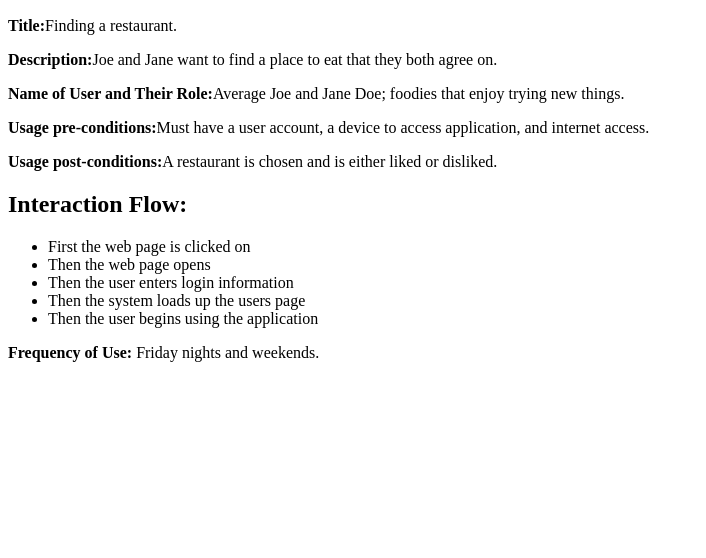
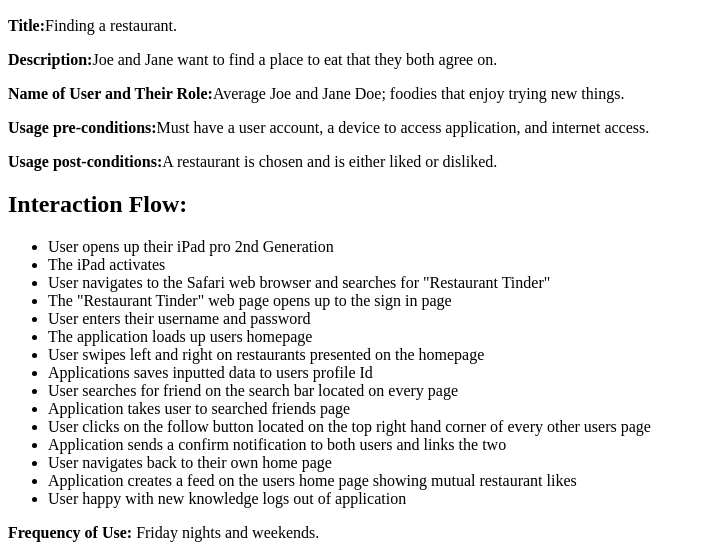
Before and after one commit to web-restaurant-tinder/foodies, a PHP site: page /persona-by-francisco.php in a window 1280 px wide. Shown: the part 866-1424 px from the top of the page, without its empty margins (0-706 px from the left). Before the commit the page ends 1228 px from the top, so only its background shows below. Run offline with PHP 8.4, Linux system fonts and the light colour scheme.

Commit message:
altered interaction flow

```diff
--- a/epic/Personas/persona-by-francisco.php
+++ b/epic/Personas/persona-by-francisco.php
@@ -41,11 +41,21 @@
     <p><b>Usage post-conditions:</b>A restaurant is chosen and is either liked or disliked.</p>
     <h2>Interaction Flow:</h2>
     <ul>
-        <li>First the web page is clicked on</li>
-        <li>Then the web page opens</li>
-        <li>Then the user enters login information</li>
-        <li>Then the system loads up the users page</li>
-        <li>Then the user begins using the application</li>
+        <li>User opens up their iPad pro 2nd Generation </li>
+        <li>The iPad activates</li>
+        <li>User navigates to the Safari web browser and searches for "Restaurant Tinder"</li>
+        <li>The "Restaurant Tinder" web page opens up to the sign in page</li>
+        <li>User enters their username and password</li>
+        <li>The application loads up users homepage</li>
+        <li>User swipes left and right on restaurants presented on the homepage</li>
+        <li>Applications saves inputted data to users profile Id</li>
+        <li>User searches for friend on the search bar located on every page</li>
+        <li>Application takes user to searched friends page</li>
+        <li>User clicks on the follow button located on the top right hand corner of every other users page</li>
+        <li>Application sends a confirm notification to both users and links the two</li>
+        <li>User navigates back to their own home page</li>
+        <li>Application creates a feed on the users home page showing mutual restaurant likes</li>
+        <li>User happy with new knowledge logs out of application</li>
     </ul>
     <p><b>Frequency of Use:</b> Friday nights and weekends. </p>
 
```
